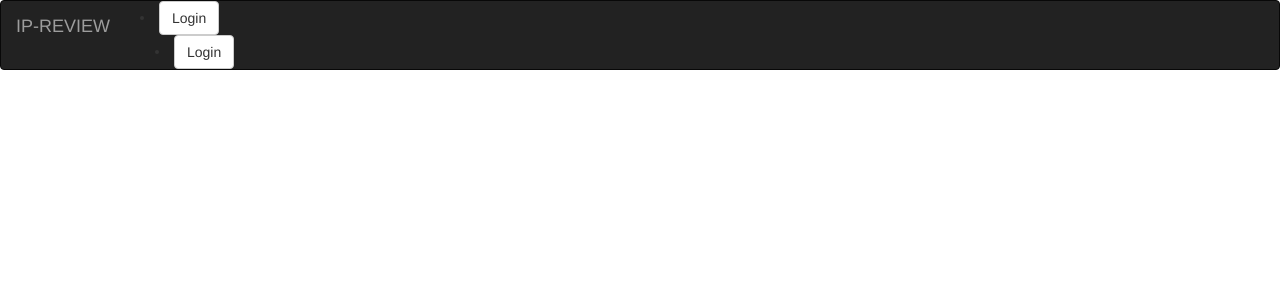
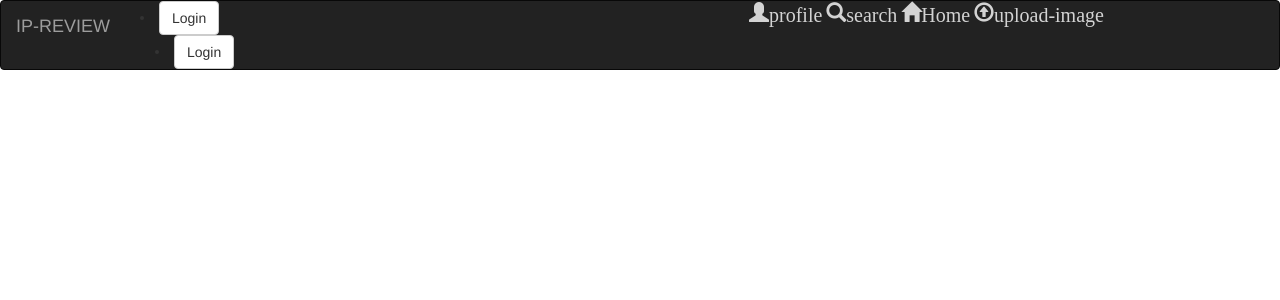
Before and after one commit to lydiah2015/IP-review, a Django app: template review/templates/all-posts/base.html in a window 1280 px wide. Shown: the top 300 px of the page. Run offline with Django 3.2, Linux system fonts and the light colour scheme; the template is opened without the code that fills it, so the values that code supplies are empty; some libraries are stand-ins or nearby versions.

Commit message:
added an upload post glyphicon

```diff
--- a/review/templates/navbar.html
+++ b/review/templates/navbar.html
@@ -90,7 +90,18 @@
 
       {% endif %}
     </div>
-
+    <a href="{% url 'my_profile'%}">
+      <span class="glyphicon glyphicon-user"style="font-size:20px;color:#D3D3D3">profile</span>
+    </a>
+    <a href="#">
+      <span class="glyphicon glyphicon-search"style="font-size:20px;color:#D3D3D3">search</span>
+    </a>
+     <a href="{%url 'posts'%}">
+      <span class="glyphicon glyphicon-home"style="font-size:20px;color:#D3D3D3">Home</span>
+    </a>
+    <a href="#">
+        <span class="glyphicon glyphicon-upload"style="font-size:20px;color:#D3D3D3">upload-image</span>
+      </a>
   </div>
 </nav>
 </body>
```
